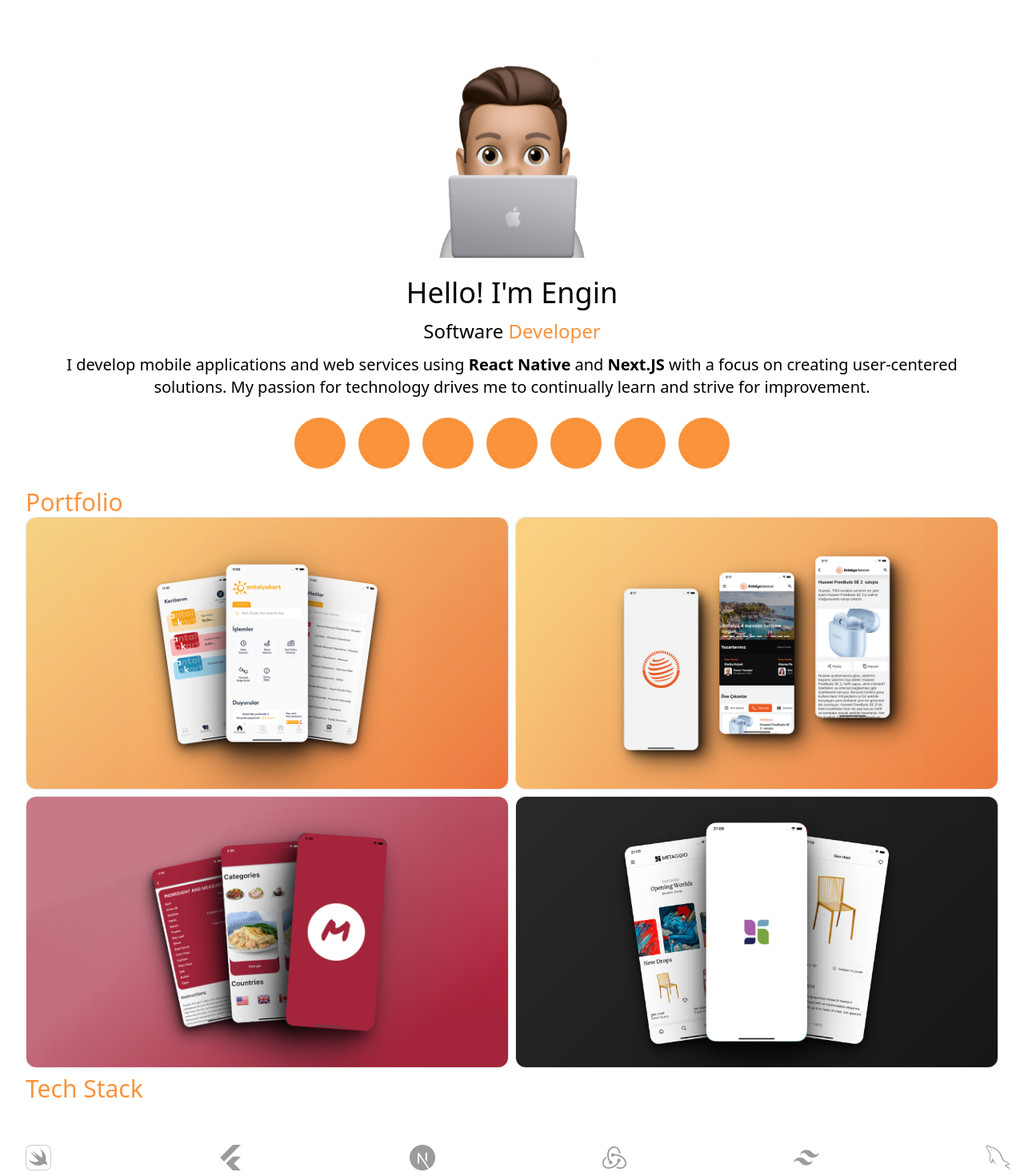
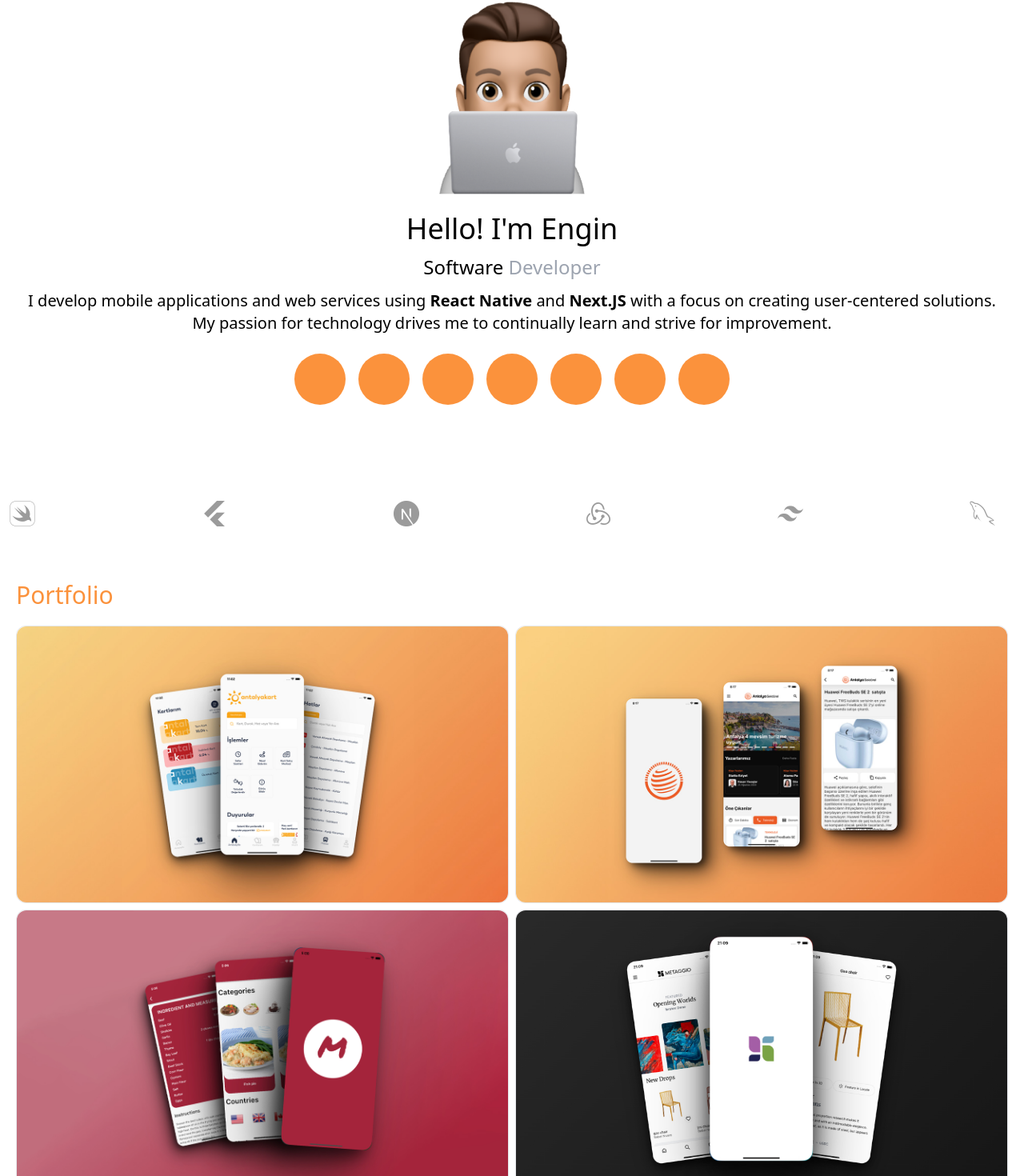
Before and after one commit to enginbolat/enginbolatcom, a Next.js app: page / in a window 1280 px wide. Shown: the part 10-1480 px from the top of the page at 80% size. Built offline with nearby package versions, Linux system fonts and the light colour scheme.

Commit message:
techstack css added

```diff
--- a/src/app/page.tsx
+++ b/src/app/page.tsx
@@ -4,29 +4,27 @@ import { Component, ReactNode, useEffect, useRef } from "react";
 import { CircleButton, PortfolioCard, SectionTitle } from "./components";
 import { ProjectData, SocialMediaData, TechStack } from "./data";
 import { ProjectModel, SocialMediaModel, TechStack as TechStackModel, } from "./model";
-import { Noto_Sans_Canadian_Aboriginal } from "next/font/google";
 
 export default function Home() {
   return (
     <div className="flex flex-col bg-white">
-      <div className=" p-8 pt-20">
-        <div className="flex flex-col items-center justify-center px-8">
+      <div className="flex flex-col items-center justify-center px-8 pb-12">
         <img className="block xl:w-64 xl:h-64" src="/images/profile.png" />
         <span className="text-black text-4xl pt-5 text-center">Hello! I'm Engin</span>
         <div className="flex-row pt-3 items-center justify-center">
           <span className="text-black text-2xl font-medium">Software </span>
-            <span className="text-orange-400 text-2xl font-medium">Developer</span>
+          <span className="text-gray-400 text-2xl font-medium">Developer</span>
         </div>
         <span className="text-black pt-3 text-center text-xl">
           I develop mobile applications and web services using <b>React Native</b> and <b>Next.JS</b> with a focus on creating user-centered solutions. My passion for technology drives me to continually learn and strive for improvement.
         </span>
         <SocialMediaComponent />
       </div>
+      <TechStackSlide items={TechStack} />
+      <div className="px-5">
         <PortfolioComponent />
-        <div className="mt-2" />
-        <SectionTitle title="Tech Stack" />
-      </div >
-      <TechStackSlide items={TechStack} />
+      </div>
+
     </div >
   );
 }
@@ -50,7 +48,7 @@ function TechStackSlide({ items }: { items: TechStackModel[] }) {
   }, []);
 
   return (
-    <div ref={sliderRef} className="flex flex-row p-5 overflow-x-auto" style={{ scrollbarWidth: 'none', position: 'relative', overflowX: 'hidden' }}>
+    <div ref={sliderRef} className="flex flex-row py-12 overflow-x-auto techStackContainer">
       {items.map((item: TechStackModel) => (
         <img
           key={item.id}
@@ -65,14 +63,12 @@ function TechStackSlide({ items }: { items: TechStackModel[] }) {
   );
 }
 
-
-
 class SocialMediaComponent extends Component {
   render(): ReactNode {
     return <>
       <div className="flex py-6">
         {SocialMediaData.map((item: SocialMediaModel) => {
-          return <CircleButton path="" link={item.link} key={item.id} />
+          return <CircleButton path={item.path} link={item.link} key={item.id} />
         })}
       </div>
     </>
@@ -82,7 +78,9 @@ class SocialMediaComponent extends Component {
 class PortfolioComponent extends Component {
   render(): ReactNode {
     return <>
-      <SectionTitle title="Portfolio" />
+      <div className="my-5">
+        <SectionTitle title="Portfolio"/>
+      </div>
       <div className="grid grid-cols-1 lg:grid-cols-2 gap-2">
         {ProjectData.map((item: ProjectModel) => {
           return <PortfolioCard link={item.link} path={item.image} title={item.name} key={item.id} />
--- /dev/null
+++ b/src/app/techstack.css
@@ -0,0 +1,5 @@
+.techStackContainer {
+    scrollbar-width: none;
+    position: relative;
+    overflow-x: hidden;
+}
```
Lines whose indentation alone changed are shown as unchanged.
